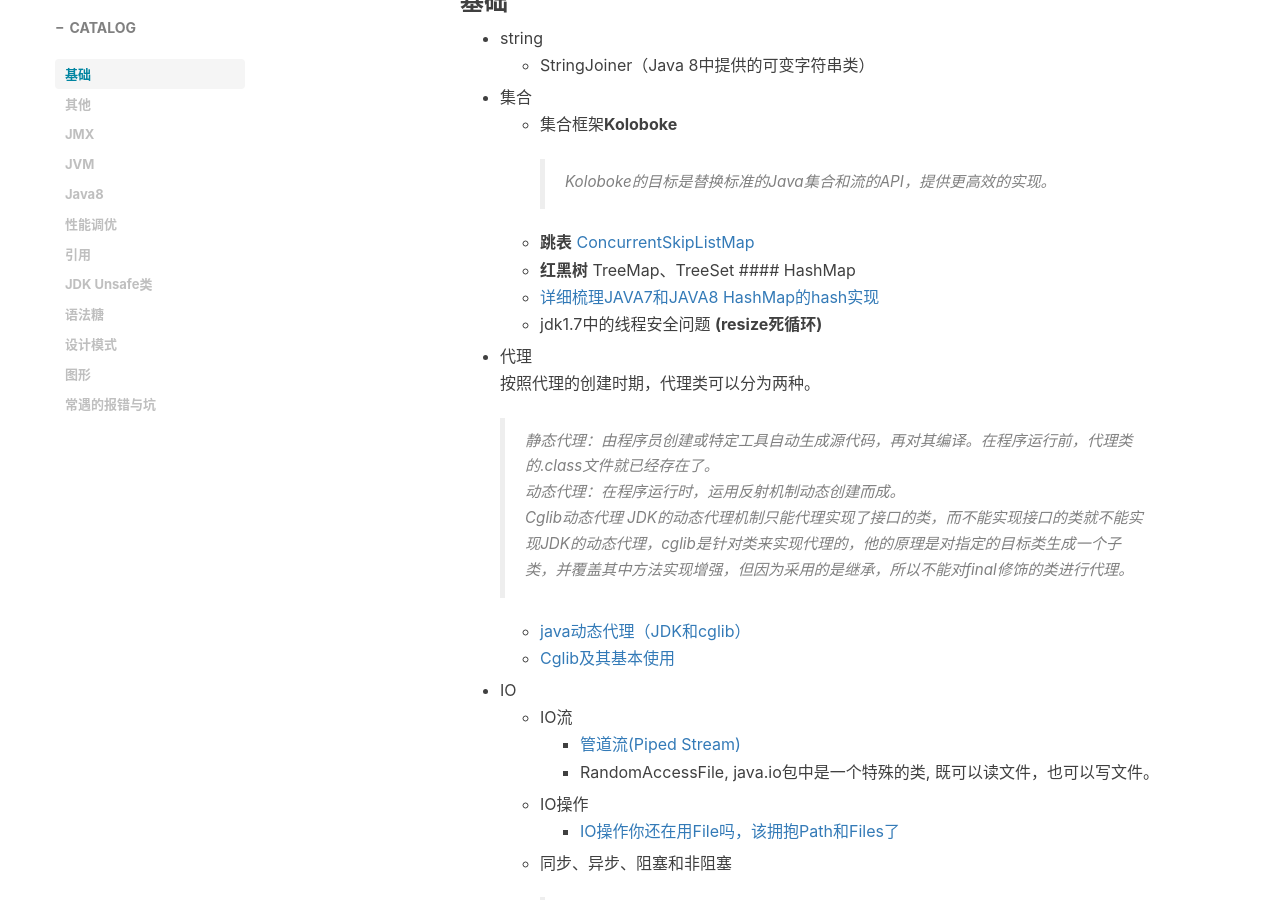
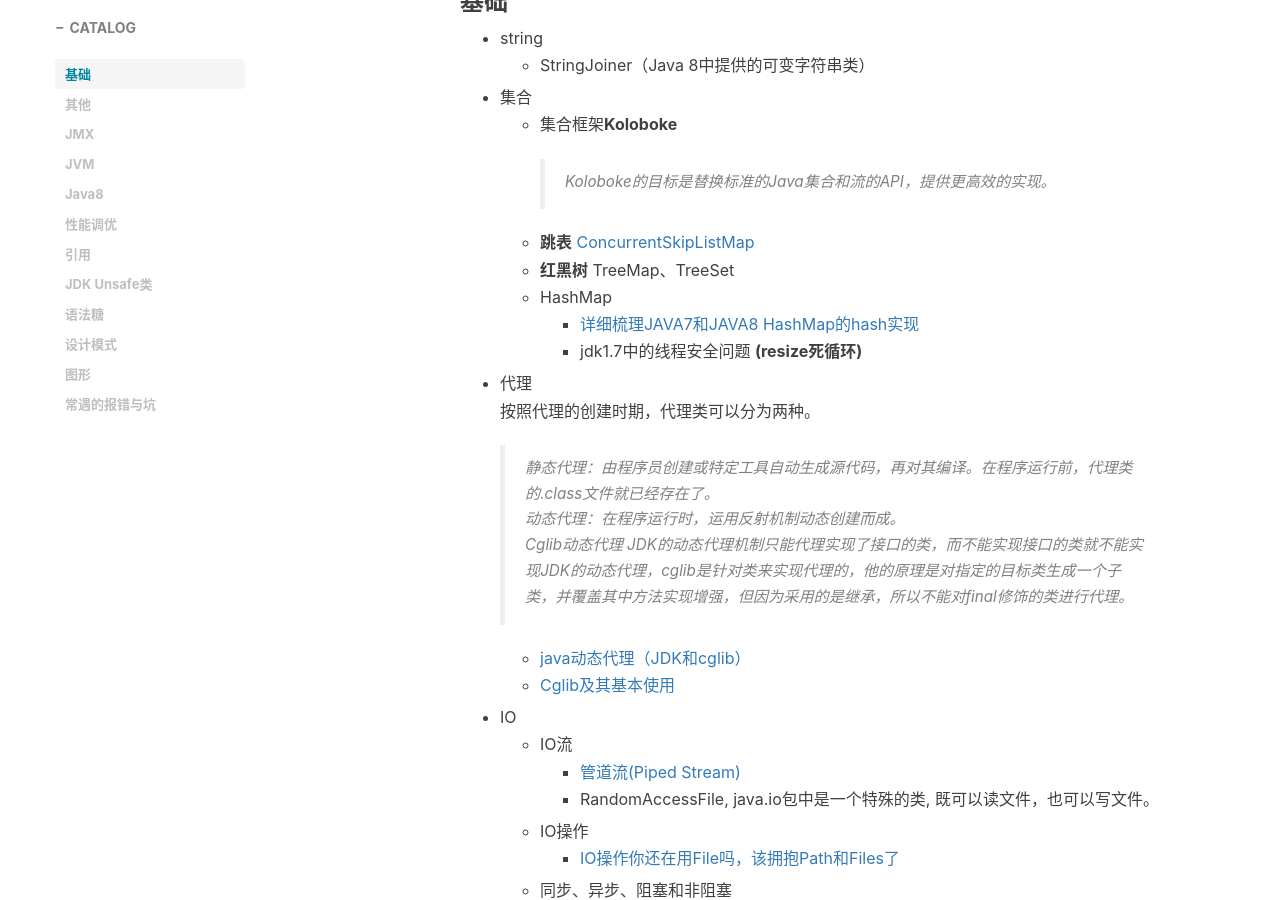
Before and after one commit to Ariescat/blog, a Jekyll site: the page built from docs/Java.md, in a window 1280 px wide and 900 px high, scrolled down 484 px. Built offline with Jekyll 4.4.1, drawn with Linux system fonts in a browser that asks for light colours; nearby versions of some CDN libraries; comment, search, counter and statistics services are not loaded.

Commit message:
格式调整

```diff
--- a/docs/Java.md
+++ b/docs/Java.md
@@ -15,9 +15,9 @@
 		> Koloboke的目标是替换标准的Java集合和流的API，提供更高效的实现。
 	* **跳表** [ConcurrentSkipListMap](https://blog.csdn.net/sunxianghuang/article/details/52221913)
 	* **红黑树** TreeMap、TreeSet
-	#### HashMap
-	* [详细梳理JAVA7和JAVA8 HashMap的hash实现](https://blog.csdn.net/u013453787/article/details/84702992)
-	* jdk1.7中的线程安全问题 **(resize死循环)**
+	* HashMap
+		* [详细梳理JAVA7和JAVA8 HashMap的hash实现](https://blog.csdn.net/u013453787/article/details/84702992)
+		* jdk1.7中的线程安全问题 **(resize死循环)**
 
 * 代理
 	按照代理的创建时期，代理类可以分为两种。
@@ -93,13 +93,13 @@
 	* [动态加载class文件](https://zheng12tian.iteye.com/blog/1495037)
 	* [游戏服务器之Java热更新](https://www.cnblogs.com/wgslucky/p/9127681.html)
 * ClassLoader
-	- [CSDN·自定义classloader实现JAVA热替换](https://blog.csdn.net/puhaiyang/article/details/78165465)
-	- [百度·自定义classloader实现JAVA热替换](https://www.baidu.com/s?ie=utf8&oe=utf8&wd=自定义classloader实现JAVA热替换&tn=98010089_dg&ch=4)
+	* [CSDN·自定义classloader实现JAVA热替换](https://blog.csdn.net/puhaiyang/article/details/78165465)
+	* [百度·自定义classloader实现JAVA热替换](https://www.baidu.com/s?ie=utf8&oe=utf8&wd=自定义classloader实现JAVA热替换&tn=98010089_dg&ch=4)
 * 局部变量表中的Slot
 * [Monitor对象](https://blog.csdn.net/super_x_man/article/details/81741073)
 * 内存模型
-	- [《深入理解 Java 内存模型》读书笔记 - 掘金](https://juejin.im/post/5a98c6a16fb9a028cd448965?utm_source=gold_browser_extension)
-	- [全面理解Java内存模型(JMM)及volatile关键字 - CSDN博客](http://blog.csdn.net/javazejian/article/details/72772461)
+	* [《深入理解 Java 内存模型》读书笔记 - 掘金](https://juejin.im/post/5a98c6a16fb9a028cd448965?utm_source=gold_browser_extension)
+	* [全面理解Java内存模型(JMM)及volatile关键字 - CSDN博客](http://blog.csdn.net/javazejian/article/details/72772461)
 
 
 ### Java8
```
